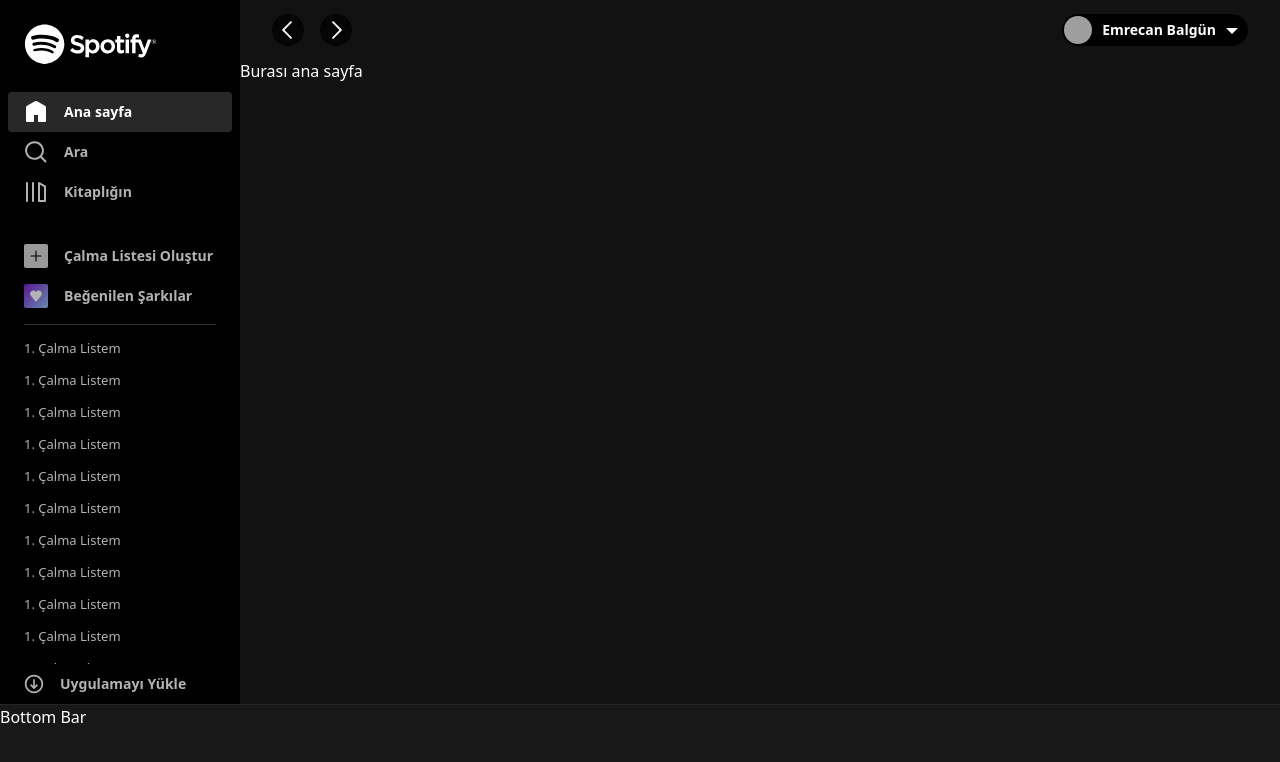
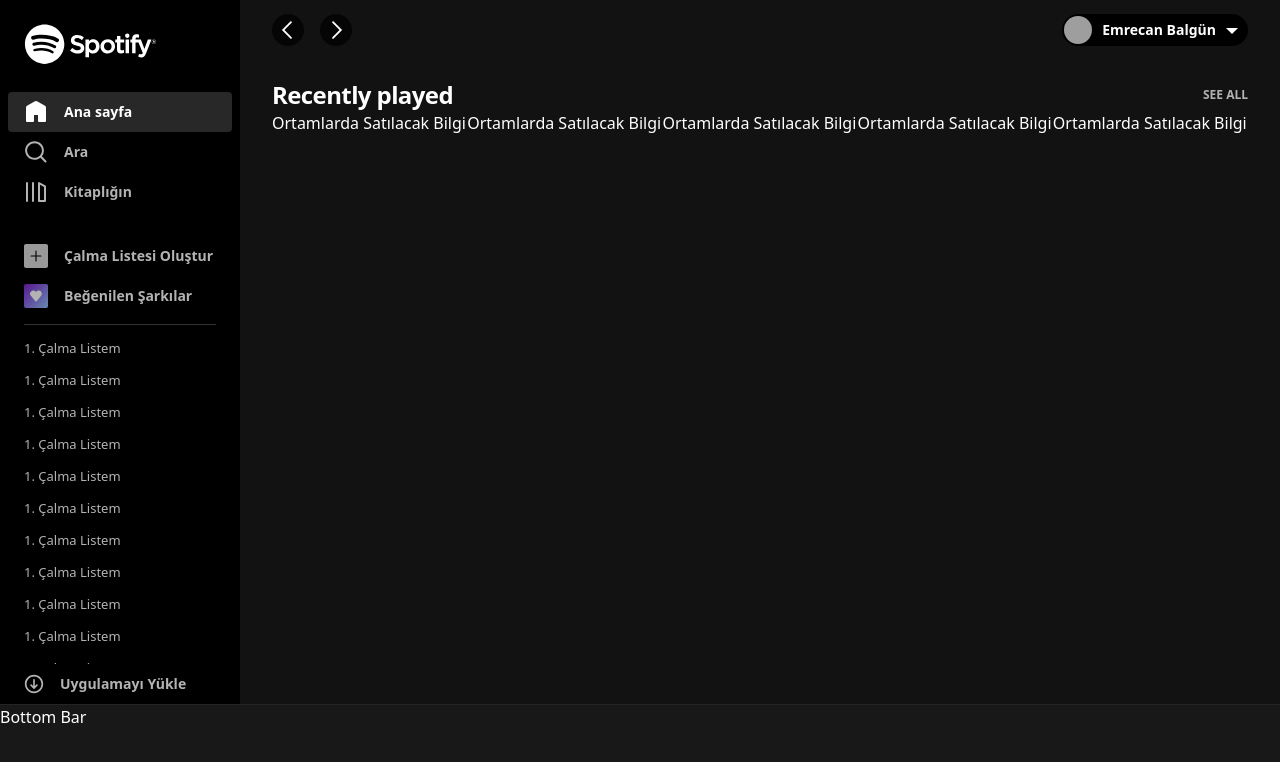
Before and after one commit to emrecan-balgun/spotify-clone, a React (Create React App) app: page / in a window 1280 px wide. Shown: the top 762 px of the page. Built offline with nearby package versions, Linux system fonts and the light colour scheme; grey boxes are pictures that could not be loaded.

Commit message:
add section and update content, navbar, sidebar, home

```diff
--- a/src/components/Content.js
+++ b/src/components/Content.js
@@ -9,11 +9,13 @@ function Content() {
   return (
     <main className="flex-auto">
         <Navbar />
-        <Routes>
-          <Route exact path="/" element={<Home />} />
-          <Route path="/search" element={<Search />} />
-          <Route path="/collection" element={<Collection />} />
-        </Routes>
+        <div className="px-8 pt-5">
+          <Routes>
+            <Route exact path="/" element={<Home />} />
+            <Route path="/search" element={<Search />} />
+            <Route path="/collection" element={<Collection />} />
+          </Routes>
+        </div>
     </main>
   )
 }
--- a/src/components/Navbar.js
+++ b/src/components/Navbar.js
@@ -1,10 +1,16 @@
 import Navigation from "./Navbar/Navigation"
 import Auth from "./Navbar/Auth"
+import { Routes, Route } from "react-router-dom";
 
 function Navbar() {
   return (
     <nav className="h-[3.7rem] flex items-center justify-between px-8">
         <Navigation />
+        <Routes>
+          <Route exact path="/" >Home</Route>
+          <Route path="/search" >Search</Route>
+          <Route path="/collection" >Collection</Route>
+        </Routes>
         <Auth />
     </nav>
   )
--- /dev/null
+++ b/src/components/Section.js
@@ -0,0 +1,25 @@
+import { NavLink } from "react-router-dom";
+
+function Section({ title, more = false, items }) {
+  return (
+    <section>
+      <header className="flex items-center justify-between">
+        <h3 className="text-2xl text-white font-semibold tracking-tight">{title}</h3>
+        {
+          more && (
+            <NavLink className={"text-xs font-semibold uppercase text-link hover:underline"} to={more}>see all</NavLink>
+          )
+        }
+      </header>
+      <div className="grid grid-cols-5">
+        {items.map(item => (
+          <NavLink key={item.id} to="/">
+            {item.title}
+          </NavLink>
+        ))}
+      </div>
+    </section>
+  )
+}
+
+export default Section
--- a/src/components/Sidebar.js
+++ b/src/components/Sidebar.js
@@ -6,7 +6,7 @@ import DownloadApp from './Sidebar/DownloadApp';
 
 function Sidebar() {
   return (
-    <aside className="w-60 pt-6 flex flex-col bg-black">
+    <aside className="w-60 pt-6 flex flex-shrink-0 flex-col bg-black">
       <a href="#" className="mb-7 px-6">
         <img src={logo} className="h-10" alt="" />
       </a>
--- a/src/style.css
+++ b/src/style.css
@@ -614,6 +614,10 @@ html,  body,  #root {
   display: flex;
 }
 
+.grid {
+  display: grid;
+}
+
 .h-24 {
   height: 6rem;
 }
@@ -668,6 +672,10 @@ html,  body,  #root {
   --tw-rotate: 180deg;
   -webkit-transform: translate(var(--tw-translate-x), var(--tw-translate-y)) rotate(var(--tw-rotate)) skewX(var(--tw-skew-x)) skewY(var(--tw-skew-y)) scaleX(var(--tw-scale-x)) scaleY(var(--tw-scale-y));
           transform: translate(var(--tw-translate-x), var(--tw-translate-y)) rotate(var(--tw-rotate)) skewX(var(--tw-skew-x)) skewY(var(--tw-skew-y)) scaleX(var(--tw-scale-x)) scaleY(var(--tw-scale-y));
+}
+
+.grid-cols-5 {
+  grid-template-columns: repeat(5, minmax(0, 1fr));
 }
 
 .flex-col {
@@ -836,6 +844,14 @@ html,  body,  #root {
   padding-right: 0.5rem;
 }
 
+.pt-2 {
+  padding-top: 0.5rem;
+}
+
+.pt-5 {
+  padding-top: 1.25rem;
+}
+
 .text-sm {
   font-size: 0.875rem;
   line-height: 1.25rem;
@@ -845,8 +861,26 @@ html,  body,  #root {
   font-size: 0.813rem;
 }
 
+.text-2xl {
+  font-size: 1.5rem;
+  line-height: 2rem;
+}
+
+.text-xs {
+  font-size: 0.75rem;
+  line-height: 1rem;
+}
+
 .font-semibold {
   font-weight: 600;
+}
+
+.uppercase {
+  text-transform: uppercase;
+}
+
+.tracking-tight {
+  letter-spacing: -0.025em;
 }
 
 .text-link {
@@ -882,6 +916,11 @@ html,  body,  #root {
   color: rgb(255 255 255 / var(--tw-text-opacity));
 }
 
+.hover\:underline:hover {
+  -webkit-text-decoration-line: underline;
+          text-decoration-line: underline;
+}
+
 .group:hover .group-hover\:bg-opacity-100 {
   --tw-bg-opacity: 1;
 }
--- a/src/views/Home.js
+++ b/src/views/Home.js
@@ -1,6 +1,46 @@
+import Section from 'components/Section';
+
 function Home() {
+  const items = [
+    {
+      id: 1,
+      title: "Ortamlarda Satılacak Bilgi",
+      description: "Ortamlarda Satılacak Bilgi",
+      image: "https://i.scdn.co/image/ab67656300005f1f70c6a230165c8127208b0841"
+    },
+    {
+      id: 2,
+      title: "Ortamlarda Satılacak Bilgi",
+      description: "Ortamlarda Satılacak Bilgi",
+      image: "https://i.scdn.co/image/ab67656300005f1f70c6a230165c8127208b0841"
+    },
+    {
+      id: 3,
+      title: "Ortamlarda Satılacak Bilgi",
+      description: "Ortamlarda Satılacak Bilgi",
+      image: "https://i.scdn.co/image/ab67656300005f1f70c6a230165c8127208b0841"
+    },
+    {
+      id: 4,
+      title: "Ortamlarda Satılacak Bilgi",
+      description: "Ortamlarda Satılacak Bilgi",
+      image: "https://i.scdn.co/image/ab67656300005f1f70c6a230165c8127208b0841"
+    },
+    {
+      id: 5,
+      title: "Ortamlarda Satılacak Bilgi",
+      description: "Ortamlarda Satılacak Bilgi",
+      image: "https://i.scdn.co/image/ab67656300005f1f70c6a230165c8127208b0841"
+    },
+  ]
   return (
-    <div>Burası ana sayfa</div>
+    <div>
+      <Section
+        title="Recently played"
+        more="/blabla"
+        items={items}
+      />
+    </div>
   )
 }
 
```
